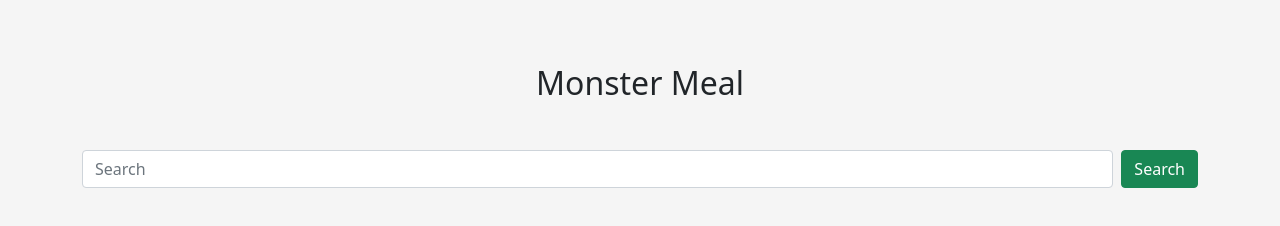
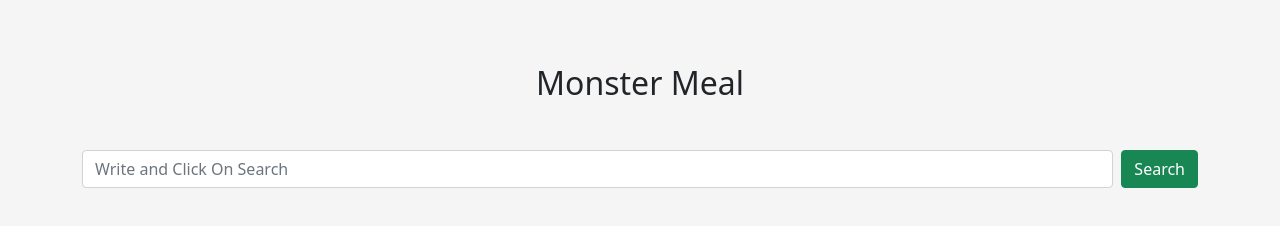
Before and after one commit to abidnuri/hungry-monster, a plain HTML site: page index.html in a window 1280 px wide. Drawn offline with nearby package versions, Linux system fonts and the light colour scheme.

Commit message:
Update index.html

```diff
--- a/index.html
+++ b/index.html
@@ -16,7 +16,7 @@
             <div class="col-md-12 search mt-3">
                 <h2 class="text-center my-5">Monster Meal</h2>
                 <div class="d-flex">
-                    <input id="search-input" class="form-control me-2" type="search" placeholder="Search">
+                    <input id="search-input" class="form-control me-2" type="search" placeholder="Write and Click On Search">
                     <button onclick="getTheMealList()" id="search-button" class="btn btn-success">Search</button>
                 </div>
             </div>
```
